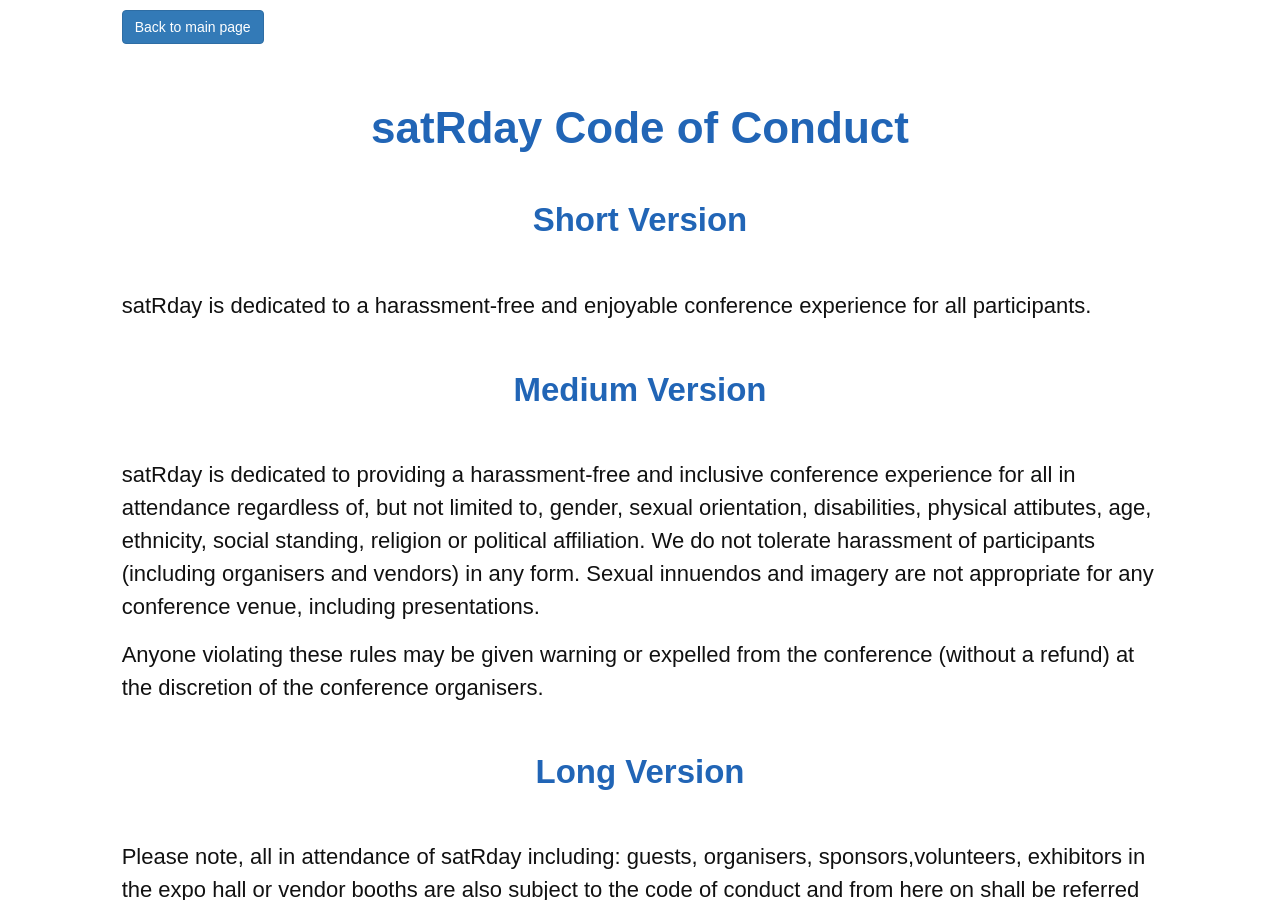
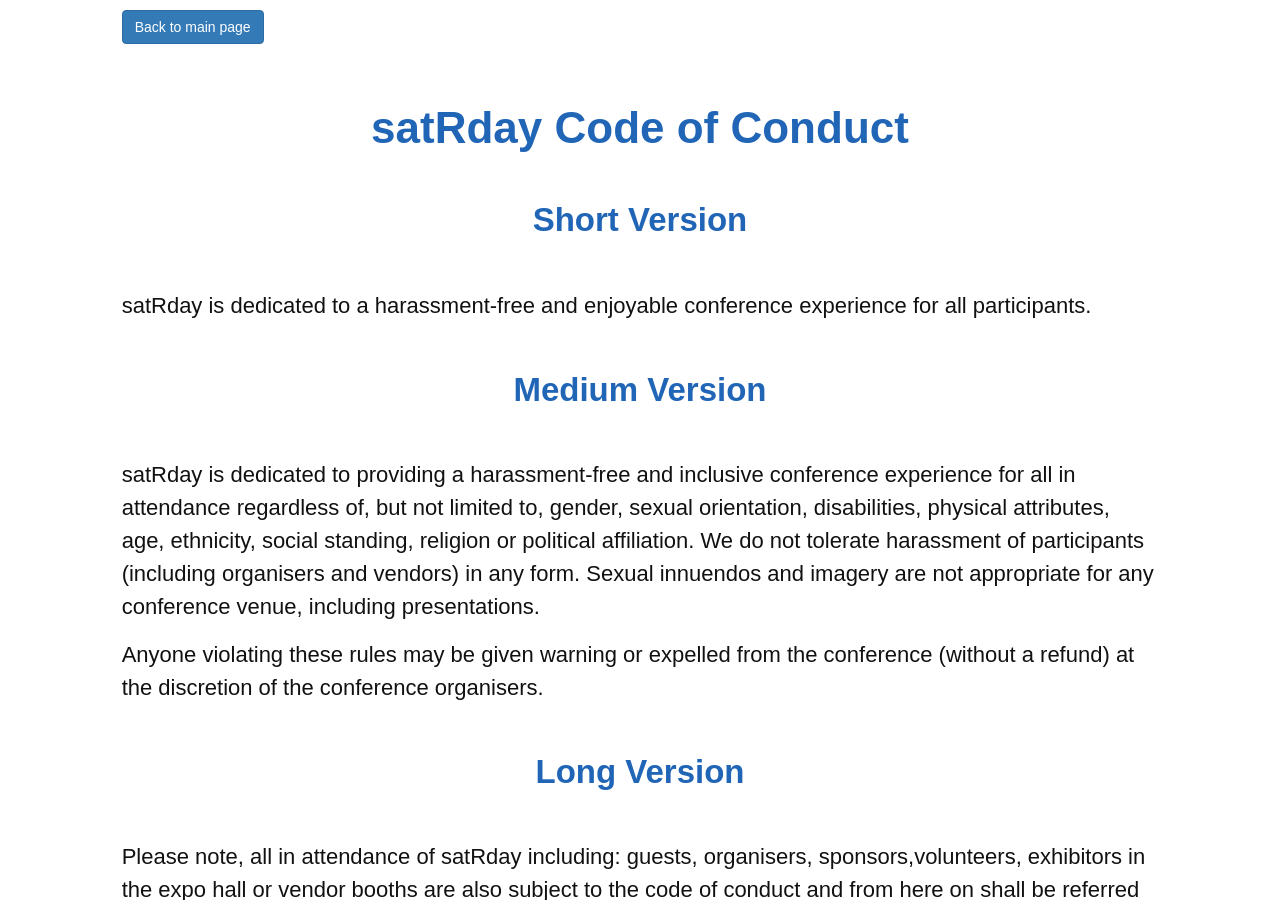
Before and after one commit to satRdays/capetown2018, a Jekyll site: the page code-of-conduct.html, which Jekyll copies as it is, in a window 1280 px wide and 900 px high. Built offline with Jekyll 4.4.1, drawn with Linux system fonts in a browser that asks for light colours; some of the changed text lies outside the part shown.

Commit message:
Minor grammar edits.

```diff
--- a/_includes/code-of-conduct-short.html
+++ b/_includes/code-of-conduct-short.html
@@ -7,6 +7,6 @@
 
 <p>Anyone violating these rules may be given warning or expelled from the conference (without a refund) at the discretion of the conference organisers.</p>
 
-<p>Our code of conduct/anti-harassment policy can be found <a href="http://capetown2018.satrdays.org/code-of-conduct.html"> here </a> </p>
+<p>Our code of conduct/anti-harassment policy can be found <a href="http://capetown2018.satrdays.org/code-of-conduct.html"> here. </a> </p>
 
 </section>
--- a/code-of-conduct.html
+++ b/code-of-conduct.html
@@ -32,7 +32,7 @@
 
 <h2>Medium Version</h2>
 
-<p>satRday is dedicated to providing a harassment-free and inclusive conference experience for all in attendance regardless of, but not limited to, gender, sexual orientation, disabilities, physical attibutes, age, ethnicity, social standing, religion or political affiliation. We do not tolerate harassment of participants (including organisers and vendors) in any form. Sexual innuendos and imagery are not appropriate for any conference venue, including presentations.</p>
+<p>satRday is dedicated to providing a harassment-free and inclusive conference experience for all in attendance regardless of, but not limited to, gender, sexual orientation, disabilities, physical attributes, age, ethnicity, social standing, religion or political affiliation. We do not tolerate harassment of participants (including organisers and vendors) in any form. Sexual innuendos and imagery are not appropriate for any conference venue, including presentations.</p>
 
 <p>Anyone violating these rules may be given warning or expelled from the conference (without a refund) at the discretion of the conference organisers.</p>
 
```
Also changed, not shown: other parts of code-of-conduct.html (+1 -1 lines).
